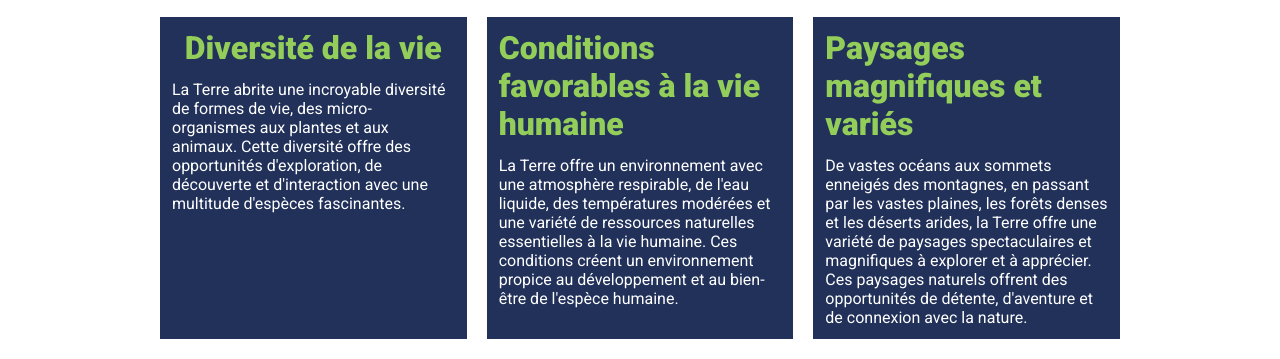
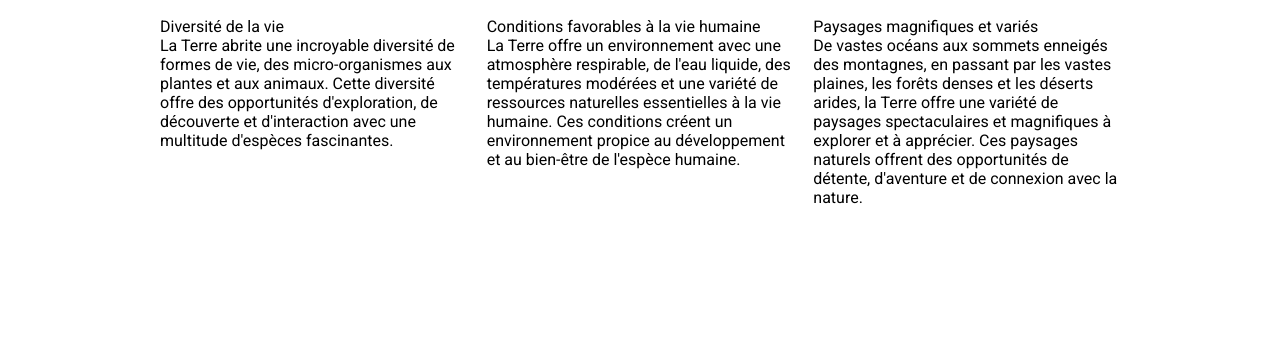
Before and after one commit to Webstart-Vincent/tp-bonjour-la-terre-lealaf21, a plain HTML site: page index.html in a window 1280 px wide. Shown: the part 539-898 px from the top of the page. After the commit the page ends 800 px from the top, so only its background shows below. Drawn offline with Linux system fonts and the light colour scheme.

Commit message:
Update style.css

```diff
--- a/assets/style.css
+++ b/assets/style.css
@@ -35,11 +35,11 @@ main {
 
     gap: 20px;
 }
-section {
+article {
     background-color: #21315a;
     padding: 12px;
 }
-section h2 {
+article h2 {
     font-weight: 900;
     font-style: normal;
     font-size: 32px;
@@ -49,7 +49,7 @@ section h2 {
     justify-content: center;
     color: #94ce5a;
 }
-section p {
+article p {
     font-weight: 400;
     font-style: normal;
     font-size: 16px;
```
